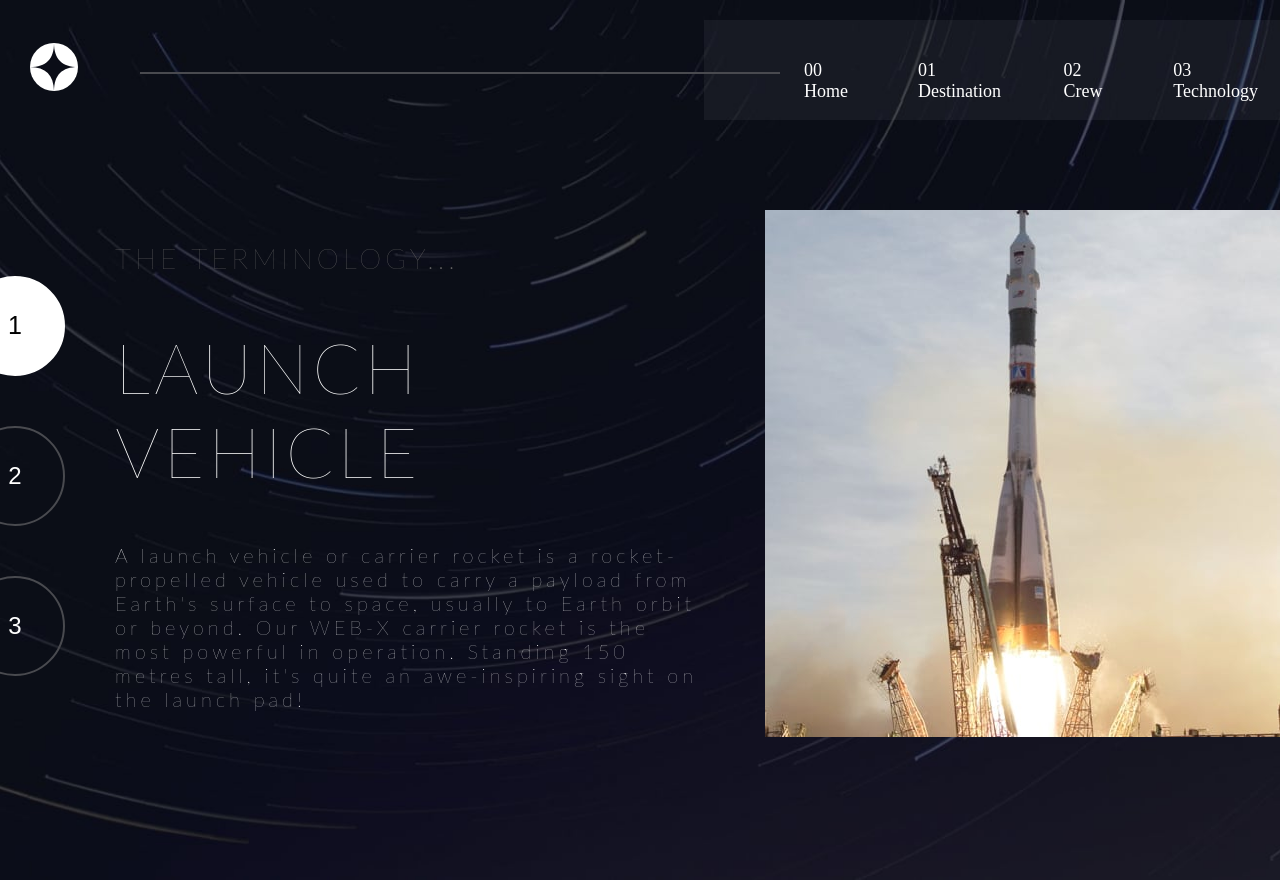
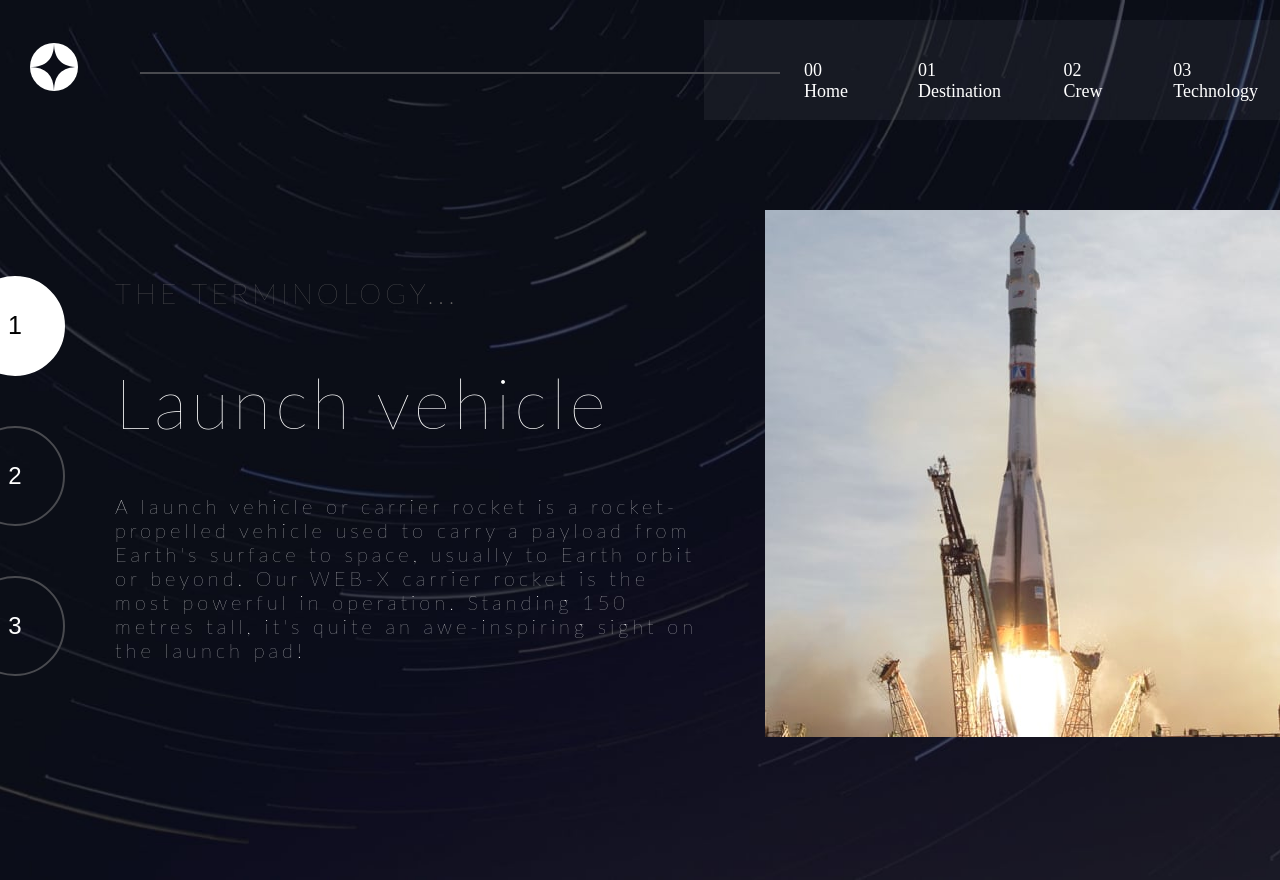
Before and after one commit to Abdo1454/space-react, a React (Create React App) app: page /technology in a window 1280 px wide. Built offline with nearby package versions, Linux system fonts and the light colour scheme; no server answers.

Commit message:
tech section api

```diff
--- /dev/null
+++ b/public/data.json
@@ -0,0 +1,108 @@
+{
+  "destinations": [
+    {
+      "name": "Moon",
+      "images": {
+        "png": "./assets/destination/image-moon.png",
+        "webp": "./assets/destination/image-moon.webp"
+      },
+      "description": "See our planet as you’ve never seen it before. A perfect relaxing trip away to help regain perspective and come back refreshed. While you’re there, take in some history by visiting the Luna 2 and Apollo 11 landing sites.",
+      "distance": "384,400 km",
+      "travel": "3 days"
+    },
+    {
+      "name": "Mars",
+      "images": {
+        "png": "./assets/destination/image-mars.png",
+        "webp": "./assets/destination/image-mars.webp"
+      },
+      "description": "Don’t forget to pack your hiking boots. You’ll need them to tackle Olympus Mons, the tallest planetary mountain in our solar system. It’s two and a half times the size of Everest!",
+      "distance": "225 mil. km",
+      "travel": "9 months"
+    },
+    {
+      "name": "Europa",
+      "images": {
+        "png": "./assets/destination/image-europa.png",
+        "webp": "./assets/destination/image-europa.webp"
+      },
+      "description": "The smallest of the four Galilean moons orbiting Jupiter, Europa is a winter lover’s dream. With an icy surface, it’s perfect for a bit of ice skating, curling, hockey, or simple relaxation in your snug wintery cabin.",
+      "distance": "628 mil. km",
+      "travel": "3 years"
+    },
+    {
+      "name": "Titan",
+      "images": {
+        "png": "./assets/destination/image-titan.png",
+        "webp": "./assets/destination/image-titan.webp"
+      },
+      "description": "The only moon known to have a dense atmosphere other than Earth, Titan is a home away from home (just a few hundred degrees colder!). As a bonus, you get striking views of the Rings of Saturn.",
+      "distance": "1.6 bil. km",
+      "travel": "7 years"
+    }
+  ],
+  "crew": [
+    {
+      "name": "Douglas Hurley",
+      "images": {
+        "png": "./assets/crew/image-douglas-hurley.png",
+        "webp": "./assets/crew/image-douglas-hurley.webp"
+      },
+      "role": "Commander",
+      "bio": "Douglas Gerald Hurley is an American engineer, former Marine Corps pilot and former NASA astronaut. He launched into space for the third time as commander of Crew Dragon Demo-2."
+    },
+    {
+      "name": "Mark Shuttleworth",
+      "images": {
+        "png": "./assets/crew/image-mark-shuttleworth.png",
+        "webp": "./assets/crew/image-mark-shuttleworth.webp"
+      },
+      "role": "Mission Specialist",
+      "bio": "Mark Richard Shuttleworth is the founder and CEO of Canonical, the company behind the Linux-based Ubuntu operating system. Shuttleworth became the first South African to travel to space as a space tourist."
+    },
+    {
+      "name": "Victor Glover",
+      "images": {
+        "png": "./assets/crew/image-victor-glover.png",
+        "webp": "./assets/crew/image-victor-glover.webp"
+      },
+      "role": "Pilot",
+      "bio": "Pilot on the first operational flight of the SpaceX Crew Dragon to the International Space Station. Glover is a commander in the U.S. Navy where he pilots an F/A-18.He was a crew member of Expedition 64, and served as a station systems flight engineer."
+    },
+    {
+      "name": "Anousheh Ansari",
+      "images": {
+        "png": "./assets/crew/image-anousheh-ansari.png",
+        "webp": "./assets/crew/image-anousheh-ansari.webp"
+      },
+      "role": "Flight Engineer",
+      "bio": "Anousheh Ansari is an Iranian American engineer and co-founder of Prodea Systems. Ansari was the fourth self-funded space tourist, the first self-funded woman to fly to the ISS, and the first Iranian in space."
+    }
+  ],
+  "technology": [
+    {
+      "name": "Launch vehicle",
+      "images": {
+        "portrait": "./assets/technology/image-launch-vehicle-portrait.jpg",
+        "landscape": "./assets/technology/image-launch-vehicle-landscape.jpg"
+      },
+      "description": "A launch vehicle or carrier rocket is a rocket-propelled vehicle used to carry a payload from Earth's surface to space, usually to Earth orbit or beyond. Our WEB-X carrier rocket is the most powerful in operation. Standing 150 metres tall, it's quite an awe-inspiring sight on the launch pad!"
+    },
+    {
+      "name": "Spaceport",
+      "images": {
+        "portrait": "./assets/technology/image-spaceport-portrait.jpg",
+        "landscape": "./assets/technology/image-spaceport-landscape.jpg"
+      },
+      "description": "A spaceport or cosmodrome is a site for launching (or receiving) spacecraft, by analogy to the seaport for ships or airport for aircraft. Based in the famous Cape Canaveral, our spaceport is ideally situated to take advantage of the Earth’s rotation for launch."
+    },
+    {
+      "name": "Space capsule",
+      "images": {
+        "portrait": "./assets/technology/image-space-capsule-portrait.jpg",
+        "landscape": "./assets/technology/image-space-capsule-landscape.jpg"
+      },
+      "description": "A space capsule is an often-crewed spacecraft that uses a blunt-body reentry capsule to reenter the Earth's atmosphere without wings. Our capsule is where you'll spend your time during the flight. It includes a space gym, cinema, and plenty of other activities to keep you entertained."
+    }
+  ]
+}
--- a/public/index.html
+++ b/public/index.html
@@ -33,8 +33,6 @@
     <div id="root"></div>
 
 
-    <script src="js/main.js" ></script>
-    <script src="js/tech.js" ></script>
-    <script src="js/crew.js" ></script>
+
   </body>
 </html>
--- a/src/Tech/Tech.jsx
+++ b/src/Tech/Tech.jsx
@@ -1,49 +1,71 @@
-import React from 'react'
-import Navbar from '../Home/Navbar'
+import React, { useEffect, useState } from "react";
+import Navbar from "../Home/Navbar";
+
 function Tech() {
+  const [technology, setTechnology] = useState([]);
+  const [currentTech, setCurrentTech] = useState(0);
+
+  // fetch data
+  useEffect(() => {
+    fetch("/data.json")
+      .then((res) => res.json())
+      .then((data) => {
+        setTechnology(data.technology);
+      });
+  }, []);
+
+  // لو الداتا لسه محملتش
+  if (technology.length === 0) {
+    return <h1>Loading...</h1>;
+  }
+
   return (
-    <div>
-           <main class="tech-content">
-      {/* <!-- navbar --> */}
-    <Navbar/>
-      <div class="big-content-4">
+    <main className="tech-content">
+      {/* navbar */}
+      <Navbar />
 
-          <div class="content-4">
-              <div class="control-tech">
-                <button class="tech-control active-4" data-id="1" id="tech-control-1">1</button>
+      <div className="big-content-4">
+        <div className="content-4">
+          {/* buttons */}
+          <div className="control-tech">
+            {technology.map((item, index) => (
+              <button
+                key={index}
+                className={`tech-control ${
+                  currentTech === index ? "active-4" : ""
+                }`}
+                onClick={() => setCurrentTech(index)}
+              >
+                {index + 1}
+              </button>
+            ))}
+          </div>
 
-                <button class="tech-control" data-id="2" id="tech-control-2">2</button>
+          {/* text */}
+          <div className="text-content-4">
+            <h2>THE TERMINOLOGY...</h2>
 
-                <button class="tech-control" data-id="3" id="tech-control-3">3</button>
-              </div>
-              <div class="text-content-4">
+            <h1 id="name-tech">
+              {technology[currentTech].name}
+            </h1>
 
-                  <h2>THE TERMINOLOGY...</h2>
-
-              <h1 id="name-tech">LAUNCH VEHICLE</h1>
-
-              <p id="text-tech">
-                A launch vehicle or carrier rocket is a rocket-propelled vehicle
-                used to carry a payload from Earth's surface to space, usually to
-                Earth orbit or beyond. Our WEB-X carrier rocket is the most powerful
-                in operation. Standing 150 metres tall, it's quite an awe-inspiring
-                sight on the launch pad!
-              </p>
-                </div>
+            <p id="text-tech">
+              {technology[currentTech].description}
+            </p>
+          </div>
         </div>
 
-        <div class="img-content-4">
+        {/* image */}
+        <div className="img-content-4">
           <img
             id="image-tech"
-            src="assets/technology/image-launch-vehicle-portrait.jpg"
-            alt="launch vehicle"
+            src={technology[currentTech].images.portrait}
+            alt={technology[currentTech].name}
           />
         </div>
       </div>
     </main>
-
-    </div>
-  )
+  );
 }
 
 export default Tech;
```
